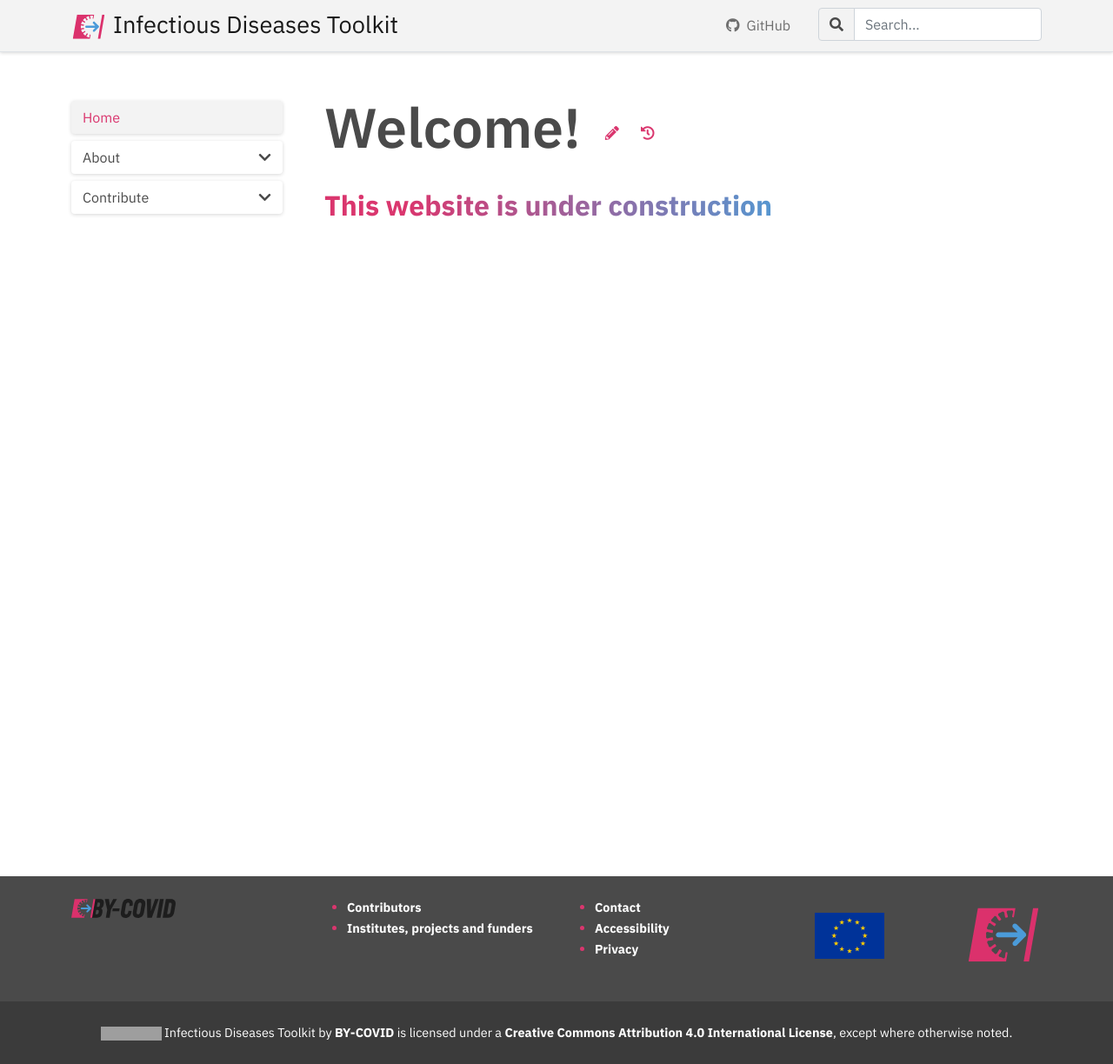
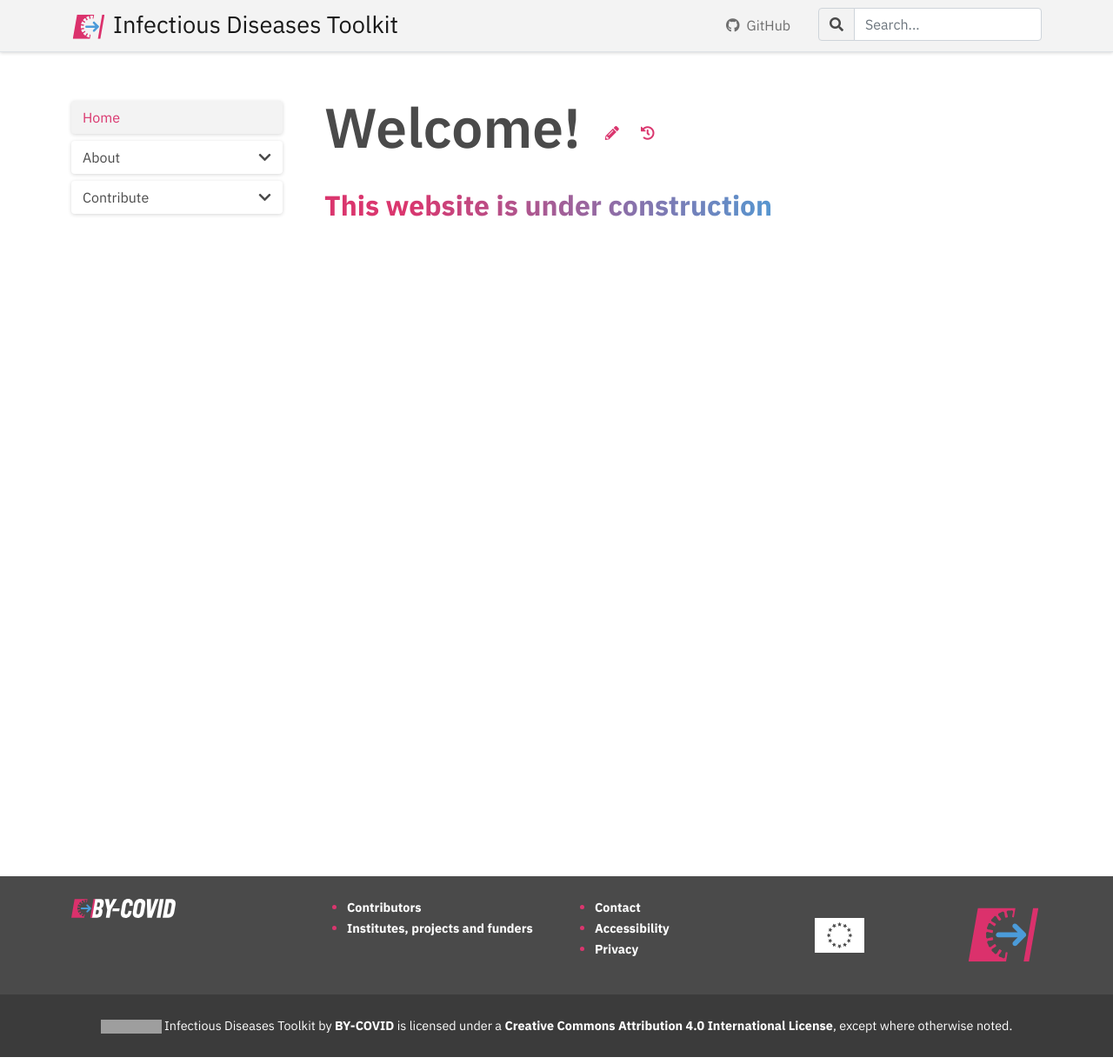
Before and after one commit to elixir-europe/infectious-diseases-toolkit, a Jekyll site: the page built from index.md, in a window 1280 px wide. Shown: the whole page at 87% size. Built offline with Jekyll 4.4.1, drawn with Linux system fonts in a browser that asks for light colours; grey boxes are pictures that could not be loaded.

Commit message:
some general improvements

```diff
--- a/_includes/footer.html
+++ b/_includes/footer.html
@@ -1,16 +1,16 @@
 <footer id="footer" class="bg-dark text-white">
-    <div class="container py-1 py-4">
-        <div class="row">
-            <div class="col-lg-3 col-sm-6 mb-2">
-                <img class="company-image" width="120px;" src="{{ 'assets/img/by-covid.svg' | relative_url }}" alt="ELIXIR converge logo"/>
+    <div class="container py-4">
+        <div class="row g-4">
+            <div class="col-lg-3 col-sm-6">
+                <img class="company-image" width="120px;" src="{{ 'assets/img/by-covid-inverted.svg' | relative_url }}" alt="ELIXIR converge logo"/>
             </div>
-            <div class="col-lg-3 col-sm-6 mb-2">
+            <div class="col-lg-3 col-sm-6">
                 <ul>
                     <li><a href="{{ '/contributors.html' | relative_url }}">Contributors</a></li>
                     <li><a href="{{ '/support.html' | relative_url }}">Institutes, projects and funders</a></li>
                 </ul>
             </div>
-            <div class="col-lg-3 col-sm-6 mb-2">
+            <div class="col-lg-3 col-sm-6">
                 <ul>
                     <li><a href="{{ '/contact.html' | relative_url }}">Contact</a></li>
                     <li><a href="{{ '/accessibility.html' | relative_url }}">Accessibility</a></li>
@@ -18,9 +18,9 @@
                 </ul>
 
             </div>
-            <div class="col-lg-3 col-sm-6 mb-2">
-                <img class="europe-flag" src="{{ 'assets/img/Flag_of_Europe.svg' | relative_url }}" alt="European flag"/>
-                <img class="company-logo" src="{{ 'assets/img/by-covid-condensed.svg' | relative_url }}" alt="infectious-diseases-toolkit logo condensed" width="88px">
+            <div class="col-lg-3 col-sm-6 d-flex justify-content-between align-items-center">
+                <img src="{{ 'assets/img/Flag_of_Europe_white.svg' | relative_url }}" alt="European flag"/>
+                <img src="{{ 'assets/img/by-covid-condensed.svg' | relative_url }}" alt="infectious-diseases-toolkit logo condensed" width="88px">
             </div>
         </div>
     </div>
--- a/assets/css/main.scss
+++ b/assets/css/main.scss
@@ -449,15 +449,6 @@ footer a:hover {
     text-decoration: none;
 }
 
-footer .europe-flag {
-    width: 80px;
-    padding-top: 18px;
-}
-
-footer .company-logo {
-    float: right;
-}
-
 /* -----Homepage----- */
 
 .blurb-title {
```
Also changed, not shown: assets/img/Flag_of_Europe_white.svg (added), assets/img/by-covid-inverted.svg (added).
